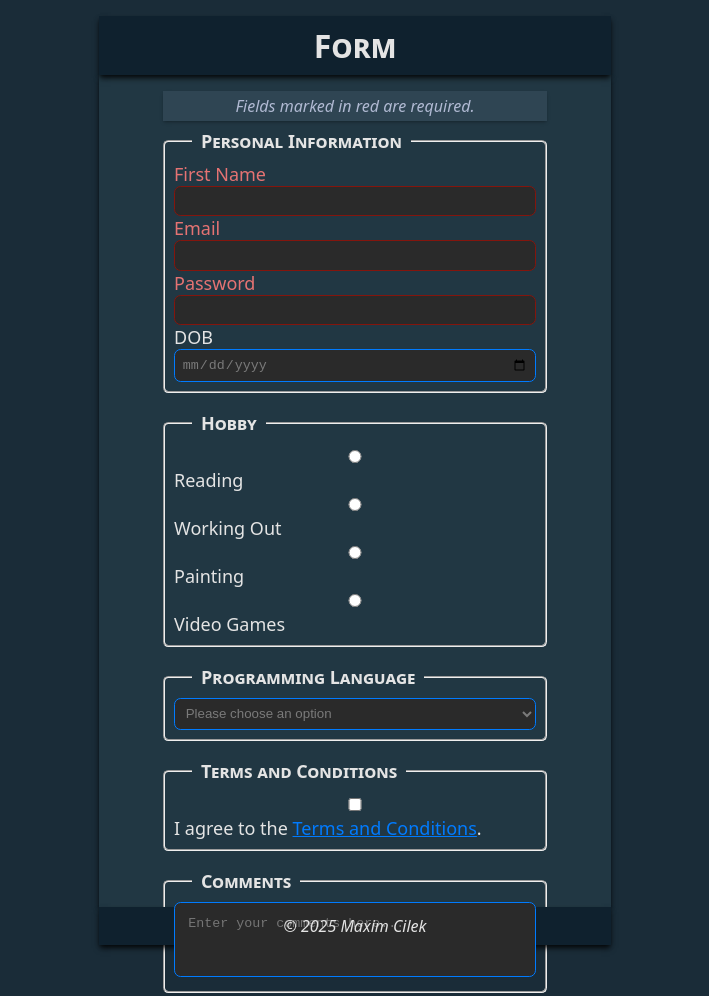
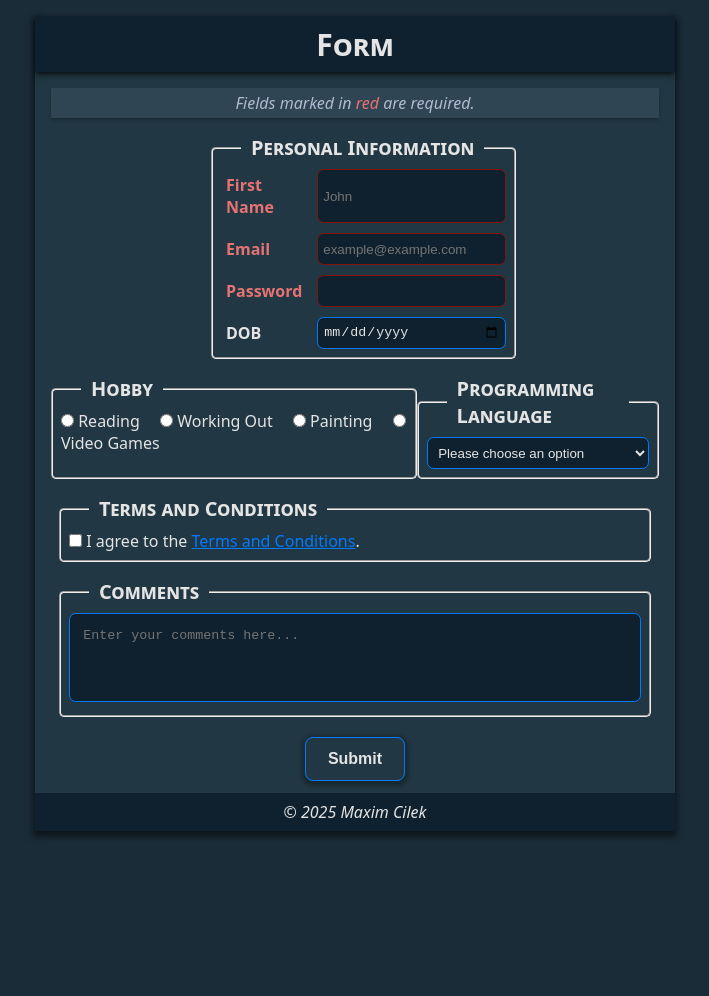
Before and after one commit to cilekm/COD-CIS-1310, a plain HTML site: page module06/index.html in a window 1280 px wide. Shown: the top 996 px of the page, without its empty margins (285-994 px from the left). After the commit the page ends 847 px from the top, so only its background shows below. Drawn offline with Linux system fonts and the light colour scheme.

Commit message:
Module 05

```diff
--- a/module06/index.html
+++ b/module06/index.html
@@ -6,49 +6,50 @@
         <link rel="stylesheet" href="style.css" />
     </head>
     <body>
+        <div id="container">
         <header>Form</header>
         <main>
-
-            <div id="form-container">
                 <p class="required-message">Fields marked in <span class="required">red</span> are required.</p>
 
                 <form action="#" method="POST">
-                    <fieldset>
+                    <fieldset id="personal-info">
                         <legend>Personal Information</legend>
-                            <label for="full_name" class="required">First Name</label>
-                            <input type="text" name="full_name" id="full_name" required><br>
+                        <label for="full_name" class="required">First Name</label>
+                        <input type="text" name="full_name" id="full_name" placeholder="John" required>
 
-                            <label for="email" class="required">Email</label>
-                            <input type="email" name="email" id="email" required><br>
+                        <label for="email" class="required">Email</label>
+                        <input type="email" name="email" id="email" placeholder="example@example.com" required>
 
-                            <label for="password" class="required">Password</label>
-                            <input type="password" name="password" id="password" required><br>
+                        <label for="password" class="required">Password</label>
+                        <input type="password" name="password" id="password" required>
 
-                            <label for="dob">DOB</label>
-                            <input type="date" name="dob" id="dob">
+                        <label for="dob">DOB</label>
+                        <input type="date" name="dob" id="dob">
                     </fieldset>
 
-                    <fieldset>
+                    <div>
+
+                    <fieldset id="hobby">
                         <legend>Hobby</legend>
 
-                        <input type="radio" id="reading" name="reading" value="reading">
-                        <label for="reading">Reading</label><br>
+                        <input type="radio" id="reading" name="hobby" value="reading">
+                        <label for="reading">Reading</label>
 
-                        <input type="radio" id="working_out" name="working_out" value="working_out">
-                        <label for="working_out">Working Out</label><br>
+                        <input type="radio" id="working_out" name="hobby" value="working_out">
+                        <label for="working_out">Working Out</label>
 
-                        <input type="radio" id="painting" name="painting" value="painting">
-                        <label for="painting">Painting</label><br>
+                        <input type="radio" id="painting" name="hobby" value="painting">
+                        <label for="painting">Painting</label>
 
-                        <input type="radio" id="video_games" name="video_games" value="video_games">
-                        <label for="video_games">Video Games</label><br>
+                        <input type="radio" id="video_games" name="hobby" value="video_games">
+                        <label for="video_games">Video Games</label>
 
                     </fieldset>
 
-                    <fieldset>
+                    <fieldset id="programming-language">
                         <legend>Programming Language</legend>
                         <select name="language" id="language" >
-                            <option value="" selected>Please choose an option</option>
+                            <option value="" selected disabled>Please choose an option</option>
                             <option value="python">Python</option>
                             <option value="javascript">JavaScript</option>
                             <option value="java">Java</option>
@@ -57,17 +58,17 @@
                             <option value="rust">Rust</option>
                         </select>
                     </fieldset>
+                    </div>
 
                     <fieldset>
                         <legend>Terms and Conditions</legend>
-                        <input type="checkbox" id="agree" name="agree" required>
+                        <input type="checkbox" id="agree" name="agree">
                         <label for="agree">I agree to the <a href="" rel="nofollow">Terms and Conditions</a>.</label>
                     </fieldset>
 
                     <fieldset>
                         <legend>Comments</legend>
                         <textarea id="comments" name="comments" rows=4 cols=40 placeholder="Enter your comments here..."></textarea>
-
                     </fieldset>
 
 
@@ -75,10 +76,10 @@
 
 
                 </form>
-            </div>
         </main>
         <footer>
             <p>&copy; 2025 Maxim Cilek</p>
         </footer>
+        </div>
     </body>
 </html>
--- a/module06/style.css
+++ b/module06/style.css
@@ -1,86 +1,60 @@
 /*
 Description:  Default theme for Classes
-Author:       Joseph Neathawk
-Author URI:   https://knighthawk0811.github.io
+Author:       Maxim Cilek
+Author URI:   https://cilekm.github.io
 License: GPLv3
 License URI: http://www.gnu.org/licenses/gpl.html
 */
 
-/*--------------------------------------------------------------
-selector {
-	layout(position)
-
-	content(text)
-
-	design(background)
-
-	other(z-index)
-}
-----------------------------------------------------------------
+/*----------------------------------------------------------------
 >>> COLORS:
-----------------------------------------------------------------
-*/
+----------------------------------------------------------------*/
 :root {
     --background-color: #1a2c38;
     --secondary-background-color: #0f212e;
     --tertiary-background-color: #213743;
+    --button-hover-background-color: #007bff;
 
     --primary-text-color: #e4e4e4;
     --secondary-text-color: #b1bad3;
-
-    --input-field-background-color: #2a2a2a;
-    --input-field-text-color: #e4e4e4;
-    --input-field-border-color: #007bff;
-
-    --link-color: #007bff;
-
-    --button-text-color: #ffffff;
-    --button-background-color: #007bff;
-
+    --link-text-color: #007bff;
+    --required-text-color: #E57373;
     --placeholder-text-color: #7a7a7a;
 
-    --required-text-color: #E57373; /*#B55454 D66A6A*/
-    --required-border-color: #84150d; /*#B55454 D66A6A*/
+    --primary-border-color: #007bff;
+    --required-border-color: #84150d;
+
 }
-/*
-----------------------------------------------------------------
->>> TABLE OF CONTENTS:
-----------------------------------------------------------------
-# Main Structure
-# General Elements
-# Modal Navigation
-# Navigation
-# Header Area
-# Content Area
-# Footer Area
-# Reusable Classes
-# Other
-# Templates
-# Media Queries
-
---------------------------------------------------------------*/
 
 /*--------------------------------------------------------------
-# Main Structure
+# Universal
 --------------------------------------------------------------*/
 * {
     margin: 0;
     padding: 0;
+    box-sizing: border-box;
 }
 
 html {
-    box-sizing: border-box;
     font-family: system-ui, -apple-system, BlinkMacSystemFont, 'Segoe UI', Roboto, Oxygen, Ubuntu, Cantarell, 'Open Sans', 'Helvetica Neue', sans-serif;
 }
 
 body {
-    margin: 1em auto;
-    width: 40%;
     background: var(--background-color);
 }
 
 a {
-    color: var(--link-color);
+    color: var(--link-text-color);
+}
+
+input:focus,
+select:focus,
+textarea:focus {
+    outline: 2px solid var(--primary-border-color);
+}
+
+input:invalid {
+  border: 1px solid var(--required-border-color);
 }
 
 /*--------------------------------------------------------------
@@ -89,40 +63,44 @@ a {
 header {
     padding: 0.25em;
     position: relative; /* bring box shadow forward */
+    color: var(--primary-text-color);
     text-align: center;
-    color: var(--primary-text-color);
     font-weight: bold;
-	font-size: xx-large;
+	font-size: 30px;
     font-variant: small-caps;
     background-color: var(--secondary-background-color);
-    box-shadow: rgba(0, 0, 0, 0.75) 0 4px 6px -1px,rgba(0, 0, 0, 0.5) 0 2px 4px -1px;
+    box-shadow: rgba(0, 0, 0, 0.5) 0 4px 6px -1px,rgba(0, 0, 0, 0.5) 0 2px 4px -1px;
 }
 
 /*--------------------------------------------------------------
 # Content Area
 --------------------------------------------------------------*/
-main {
-    padding: 1em;
+
+#container {
+    margin: 1em auto;
+    width: 50%;
+    color: var(--primary-text-color);
     background-color: var(--tertiary-background-color);
-    box-shadow: rgba(0, 0, 0, 0.75) 0 4px 6px -1px,rgba(0, 0, 0, 0.5) 0 2px 4px -1px;
+    box-shadow: rgba(0, 0, 0, 0.5) 0 4px 6px 2px;
 }
 
-#form-container {
-    margin: auto;
-    width: 80%;
-    max-height: 100vh;
+main {
+    margin: 0 1rem;
 }
 
 form {
-    padding-block: 0.5em;
-    color: var(--primary-text-color);
+    display: flex;
+    flex-direction: column;
 }
 
-form > fieldset {
+form div {
+    display: flex;
+}
+
+form fieldset {
     padding: 0.5em;
-    font-size: 18px;
-    margin-bottom: 1em;
     border-radius: 0.3em;
+    margin: 0.5em;
 }
 
 form legend {
@@ -130,48 +108,66 @@ form legend {
     padding-inline: 0.5em;
     font-weight: bold;
     font-variant: small-caps;
+    font-size: 20px;
 }
 
-form .required {
-    color: var(--required-text-color);
+form select {
+    padding: 0.5em;
+    width: 100%;
 }
 
-/*--------------------------------------------------------------
-# Input Fields
---------------------------------------------------------------*/
-input, select, textarea {
+form input, select, textarea {
     border-radius: 0.5em;
-    color: var(--placeholder-text-color);
-    border: 1px solid var(--input-field-border-color);
-    background-color: var(--input-field-background-color);
-    width: 100%;
-    padding: 0.5em;
-    box-sizing: border-box;
+    color: var(--primary-text-color);
+    border: 1px solid var(--primary-border-color);
+    background-color: var(--secondary-background-color);
 }
 
-input:invalid,
-textarea:invalid,
-select:invalid {
-  border: 1px solid var(--required-border-color);
-}
-
-textarea {
+form textarea {
+    padding: 1em;
     resize: none;
+    width: 100%;
 }
 
 button[type="submit"] {
-    background-color: var(--button-background-color);
-    color: var(--button-text-color);
-    border: none;
+    background-color: var(--primary-background-color);
+    color: var(--primary-text-color);
+    border: 1px solid var(--primary-border-color);
     padding: 0.75em 1.25em;
+    margin-block: 0.75em;
     border-radius: 0.5em;
     font-size: 1em;
+    font-weight: bold;
     cursor: pointer;
+    width: 100px;
+    align-self: center;
+    box-shadow: rgba(0, 0, 0, 0.3) 0 2px 4px 3px;
 }
-button:hover {
-    background-color: #0056b3;
+button[type="submit"]:hover {
+    background-color: var(--button-hover-background-color);
 }
 
+#personal-info {
+    display: grid;
+    grid-template-columns: 1fr 3fr;
+    margin: auto 10em;
+    gap: 10px;
+}
+#personal-info label {
+    padding: 5px;
+    font-weight: bold;
+}
+#personal-info input {
+    padding: 5px;
+}
+
+#hobby, #programming-language {
+    margin-top: 1em;
+    margin-inline: auto;
+}
+#hobby label {
+    padding-right: 1em;
+}
 
 /*--------------------------------------------------------------
 # Footer Area
@@ -182,15 +178,19 @@ footer {
     text-align: center;
     font-style: italic;
     color: var(--primary-text-color);
+    position: relative;
     background-color: var(--secondary-background-color);
-    box-shadow: rgba(0, 0, 0, 0.75) 0 4px 6px -1px,rgba(0, 0, 0, 0.5) 0 2px 4px -1px;
 }
 
 /*--------------------------------------------------------------
 # Misc
 --------------------------------------------------------------*/
+.required {
+    color: var(--required-text-color);
+}
 
 .required-message {
+    margin-block: 1em;
     padding: 0.25em;
     text-align: center;
     font-size: 1em;
@@ -199,7 +199,3 @@ footer {
     background-color: #2f4553;
     box-shadow: rgba(0, 0, 0, 0.3) 0 2px 4px -1px,rgba(0, 0, 0, 0.2) 0 1px 2px -1px;
 }
-
-::placeholder {
-    padding: 0.5em;
-}
```
